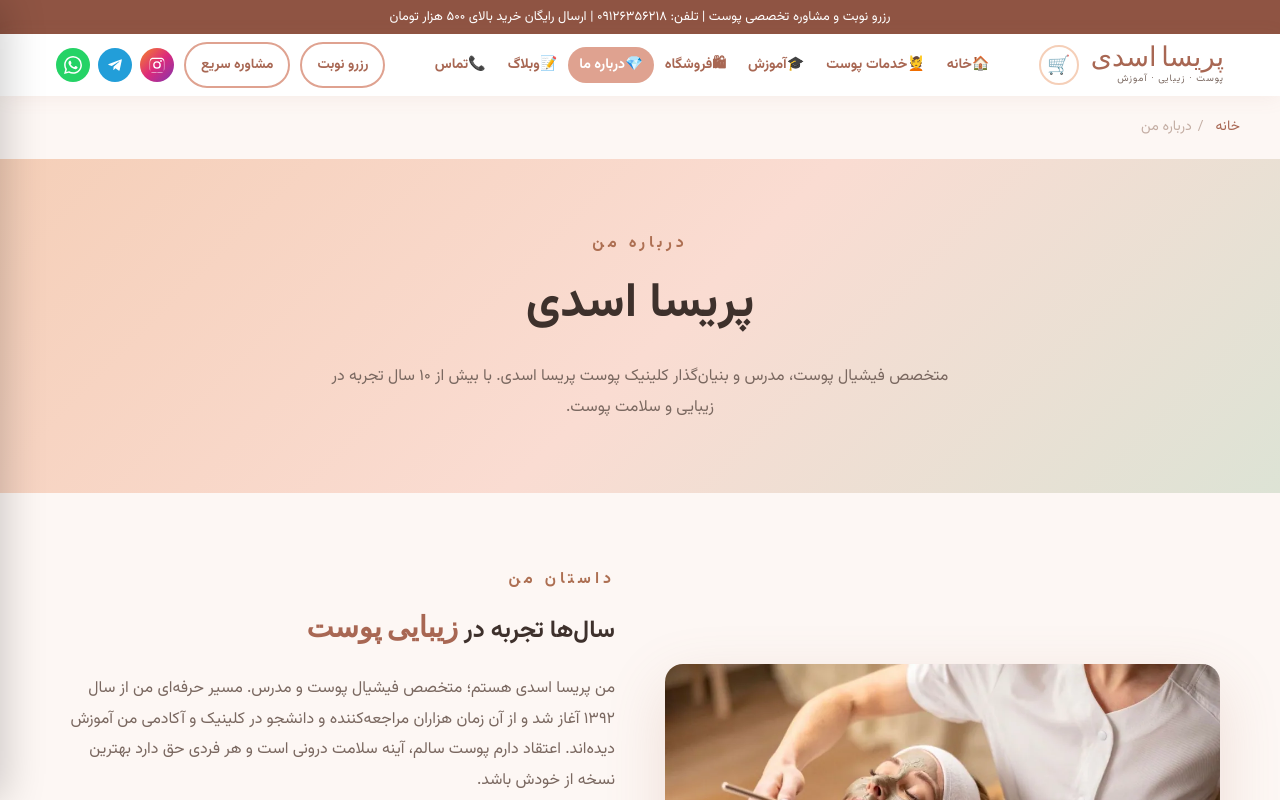
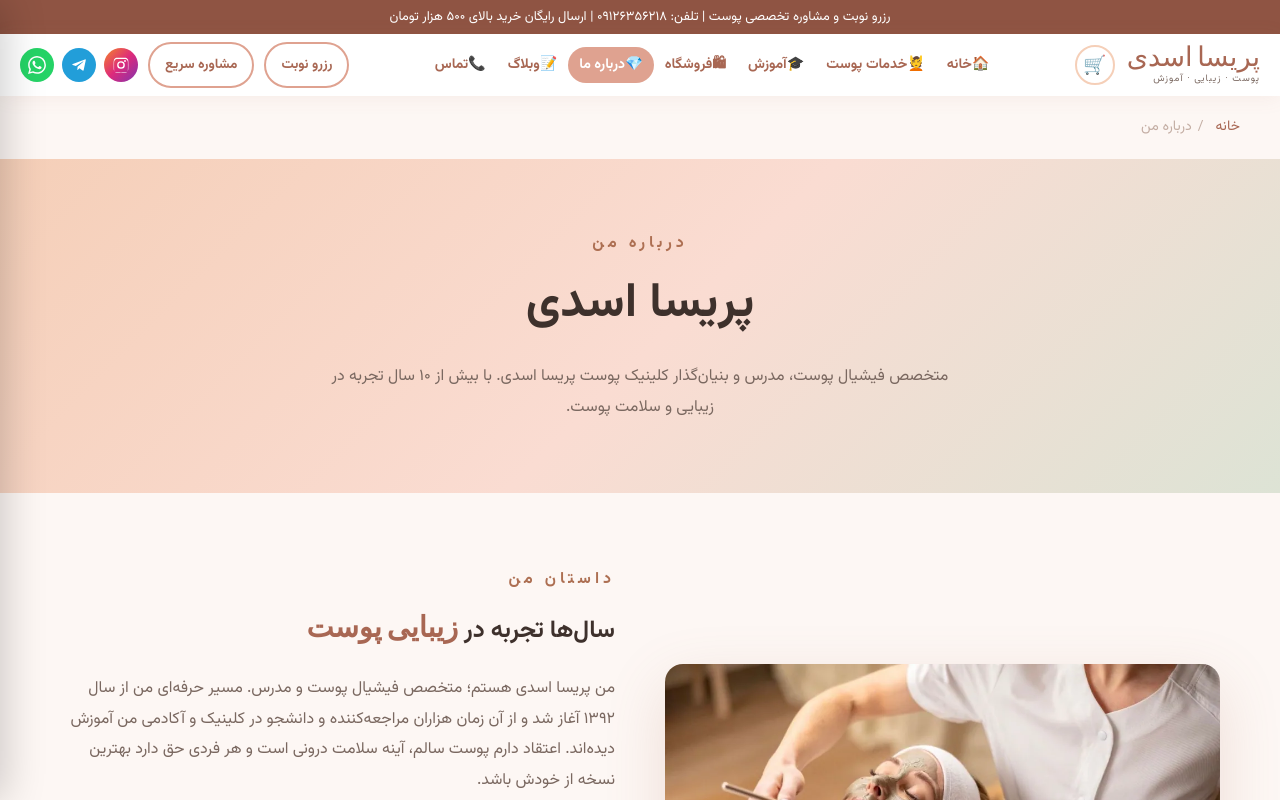
Before and after one commit to hamedalipour/parisa-asadi, a Next.js app: page /about in a window 1280 px wide. Shown: the top 800 px of the page. Built offline with nearby package versions, Linux system fonts and the light colour scheme; no server answers.

Commit message:
style(header): full-width nav - logo hugs right edge, CTAs hug left edge

```diff
--- a/app/globals.css
+++ b/app/globals.css
@@ -68,7 +68,7 @@ a:hover { color: var(--primary); }
 .topbar:hover, .topbar:focus { color: #fff; background: #8F5443; }
 .topbar:focus-visible { outline: 2px solid var(--gold); outline-offset: -3px; }
 .topbar-full { display: inline; }
-.nav-wrap { display: flex; align-items: center; justify-content: space-between; gap: 12px; padding: 8px 16px; max-width: var(--max); margin: 0 auto; }
+.nav-wrap { display: flex; align-items: center; justify-content: space-between; gap: 12px; padding: 8px 20px; width: 100%; }
 .nav-left { display: flex; align-items: center; gap: 10px; flex-shrink: 0; }
 .nav-right { display: flex; align-items: center; gap: 12px; flex-shrink: 0; }
 .logo { display: flex; align-items: center; gap: 8px; font-family: var(--font-sign); font-size: 1.7rem; color: var(--primary-dark); line-height: 1; white-space: nowrap; }
```
